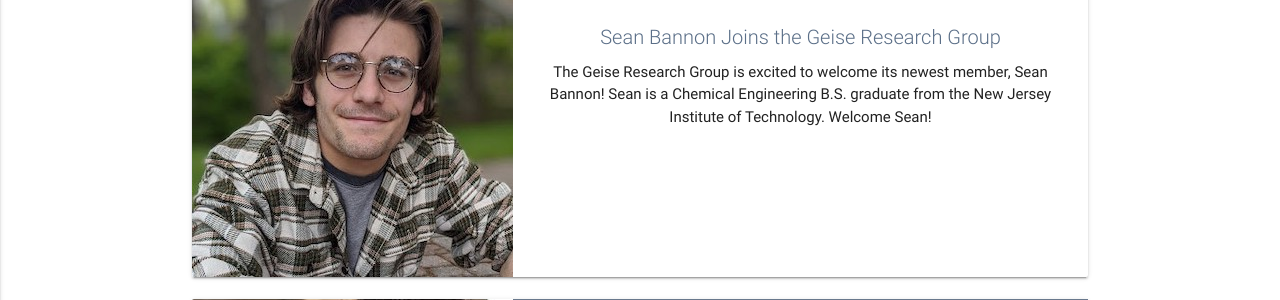
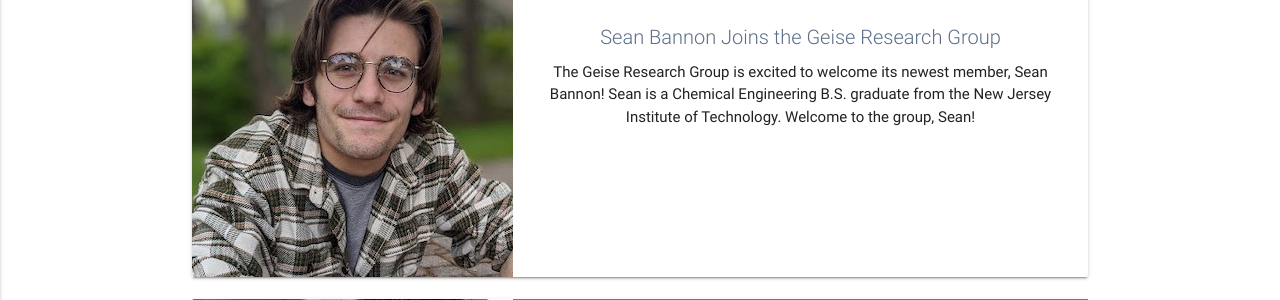
Before and after one commit to geisegroup/geisegroup.github.io, a Jekyll site: the page built from index.md, in a window 1280 px wide and 900 px high, scrolled down 2224 px. Shown: the part 197-497 px from the top of the window. Built offline with Jekyll 4.4.1, drawn with Linux system fonts in a browser that asks for light colours; nearby versions of some CDN libraries.

Commit message:
Update 20_Bannon.html

```diff
--- a/_newsItems/20_Bannon.html
+++ b/_newsItems/20_Bannon.html
@@ -2,6 +2,6 @@
 date: 2020-10-16
 year: 2020
 title: Sean Bannon Joins the Geise Research Group
-text: The Geise Research Group is excited to welcome its newest member, Sean Bannon! Sean is a Chemical Engineering B.S. graduate from the New Jersey Institute of Technology. Welcome Sean!
+text: The Geise Research Group is excited to welcome its newest member, Sean Bannon! Sean is a Chemical Engineering B.S. graduate from the New Jersey Institute of Technology. Welcome to the group, Sean!
 image: bannon.jpg
 ---
```
